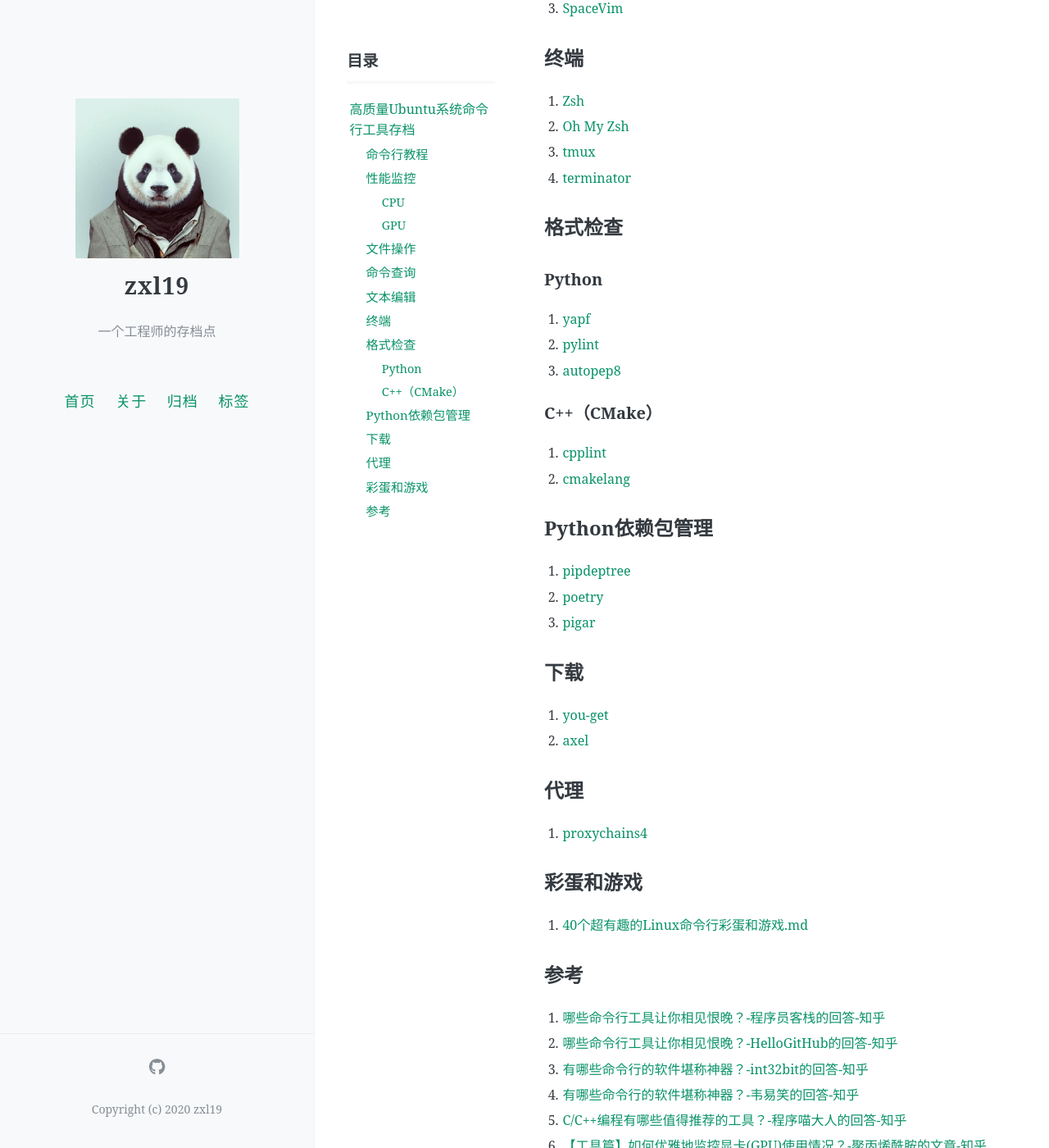
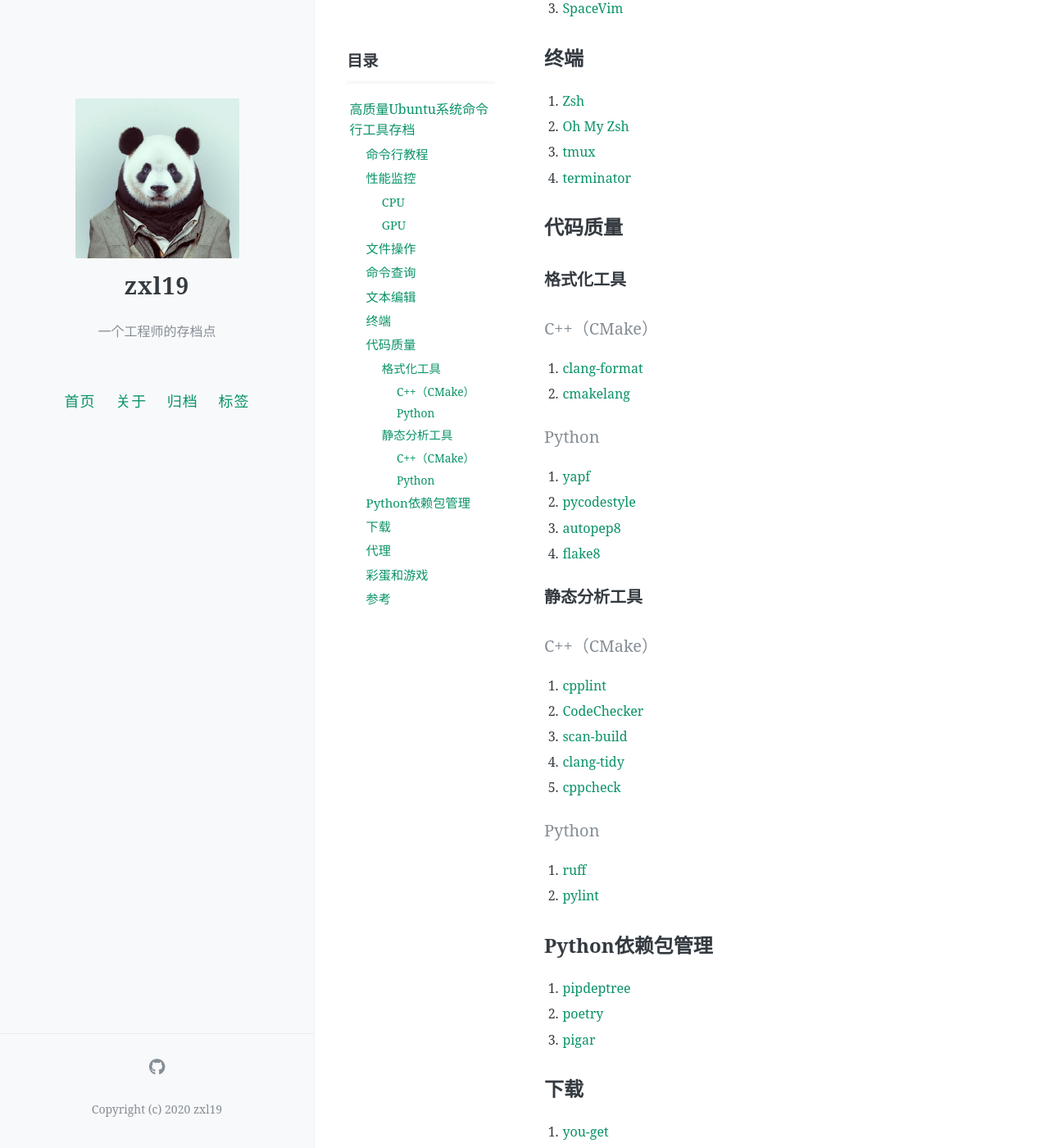
Before and after one commit to zxl19/zxl19.github.io, a Jekyll site: the page built from _posts/2021-10-11-terminal-tool.md, in a window 1280 px wide and 1400 px high, scrolled down 1502 px. Shown: the whole window at 82% size. Built offline with Jekyll 4.4.1, drawn with Linux system fonts in a browser that asks for light colours; comment, search, counter and statistics services are not loaded; some of the changed text lies outside the part shown.

Commit message:
Update Posts

```diff
--- a/_posts/2021-10-11-terminal-tool.md
+++ b/_posts/2021-10-11-terminal-tool.md
@@ -66,18 +66,36 @@ pinned: false
 3. [tmux](https://github.com/tmux/tmux)
 4. [terminator](https://github.com/gnome-terminator/terminator)
 
-## 格式检查
+## 代码质量
 
-### Python
+### 格式化工具
+
+#### C++（CMake）
+
+1. [clang-format](https://clang.llvm.org/docs/ClangFormat.html)
+2. [cmakelang](https://pypi.org/project/cmakelang/)
+
+#### Python
 
 1. [yapf](https://github.com/google/yapf)
-2. [pylint](https://github.com/PyCQA/pylint)
+2. [pycodestyle](https://github.com/PyCQA/pycodestyle)
 3. [autopep8](https://github.com/hhatto/autopep8)
+4. [flake8](https://github.com/PyCQA/flake8)
 
-### C++（CMake）
+### 静态分析工具
+
+#### C++（CMake）
 
 1. [cpplint](https://github.com/cpplint/cpplint)
-2. [cmakelang](https://pypi.org/project/cmakelang/)
+2. [CodeChecker](https://github.com/Ericsson/codechecker)
+3. [scan-build](https://clang-analyzer.llvm.org/scan-build.html)
+4. [clang-tidy](https://clang.llvm.org/extra/clang-tidy)
+5. [cppcheck](https://cppcheck.sourceforge.io/)
+
+#### Python
+
+1. [ruff](https://github.com/charliermarsh/ruff)
+2. [pylint](https://github.com/PyCQA/pylint)
 
 ## Python依赖包管理
 
@@ -112,5 +130,9 @@ pinned: false
 10. [为什么说zsh是shell中的极品？-韦易笑的回答-知乎](https://www.zhihu.com/question/21418449/answer/300879747)
 11. [Oh My Zsh-简书](https://www.jianshu.com/p/b8a80dd59414)
 12. [Oh My Zsh-博客园](https://www.cnblogs.com/lcgbk/p/13255836.html)
-13. [Ubuntu下实现命令行走代理/终端走代理的方法-lyh458的文章-知乎](https://zhuanlan.zhihu.com/p/377550825)
-14. [40个超有趣的Linux命令行彩蛋和游戏-张子豪的文章-知乎](https://zhuanlan.zhihu.com/p/51904179)
+13. [Static program analysis-Wikipedia](https://en.wikipedia.org/wiki/Static_program_analysis)
+14. [Lint (software)-Wikipedia](https://en.wikipedia.org/wiki/Lint_(software))
+15. [Clang Static Analyzer](https://clang-analyzer.llvm.org)
+16. [CodeChecker: running the analyzer from the command line](https://clang-analyzer.llvm.org/codechecker.html)
+17. [Ubuntu下实现命令行走代理/终端走代理的方法-lyh458的文章-知乎](https://zhuanlan.zhihu.com/p/377550825)
+18. [40个超有趣的Linux命令行彩蛋和游戏-张子豪的文章-知乎](https://zhuanlan.zhihu.com/p/51904179)
```
Also changed, not shown: _posts/2021-06-14-academic-guide.md (+5 -0 lines), 1 other file.
